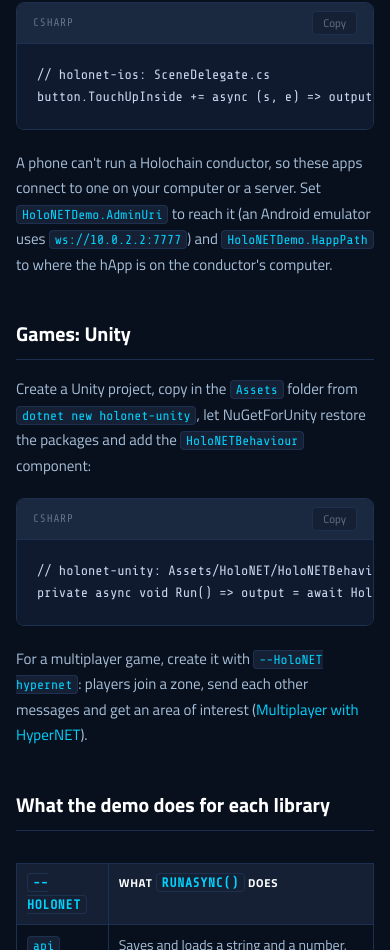
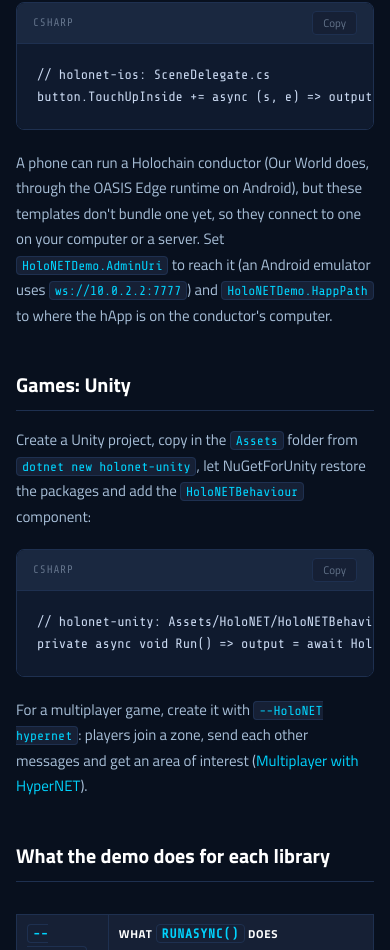
Before and after one commit to NextGenSoftwareUK/HoloNETLearnWebsite, a website: page tutorials/07-a-template-for-every-app.html in a window 390 px wide. Shown: the part 2854-3804 px from the top of the page. Drawn offline with nearby package versions, Linux system fonts and the light colour scheme.

Commit message:
Rebuild from docs: Linux/macOS Embedded packages, mobile conductor wording, 20 templates

```diff
--- a/tutorials/07-a-template-for-every-app.html
+++ b/tutorials/07-a-template-for-every-app.html
@@ -116,7 +116,7 @@ button.Click += async (s, e) =&gt; output.Text = await HoloNETDemos.HoloNETDemo.
 <div class="code-block"><div class="code-block-header"><span class="code-lang">csharp</span><button class="copy-btn">Copy</button></div><pre>// holonet-ios: SceneDelegate.cs
 button.TouchUpInside += async (s, e) =&gt; output.Text = await HoloNETDemos.HoloNETDemo.RunAsync ();
 </pre></div>
-<p>A phone can't run a Holochain conductor, so these apps connect to one on your computer or a server. Set <code>HoloNETDemo.AdminUri</code> to reach it (an Android emulator uses <code>ws://10.0.2.2:7777</code>)
+<p>A phone can run a Holochain conductor (Our World does, through the OASIS Edge runtime on Android), but these templates don't bundle one yet, so they connect to one on your computer or a server. Set <code>HoloNETDemo.AdminUri</code> to reach it (an Android emulator uses <code>ws://10.0.2.2:7777</code>)
 and <code>HoloNETDemo.HappPath</code> to where the hApp is on the conductor's computer.</p>
 <h2 id="games-unity">Games: Unity</h2>
 <p>Create a Unity project, copy in the <code>Assets</code> folder from <code>dotnet new holonet-unity</code>, let NuGetForUnity restore the packages and add the <code>HoloNETBehaviour</code> component:</p>
```
